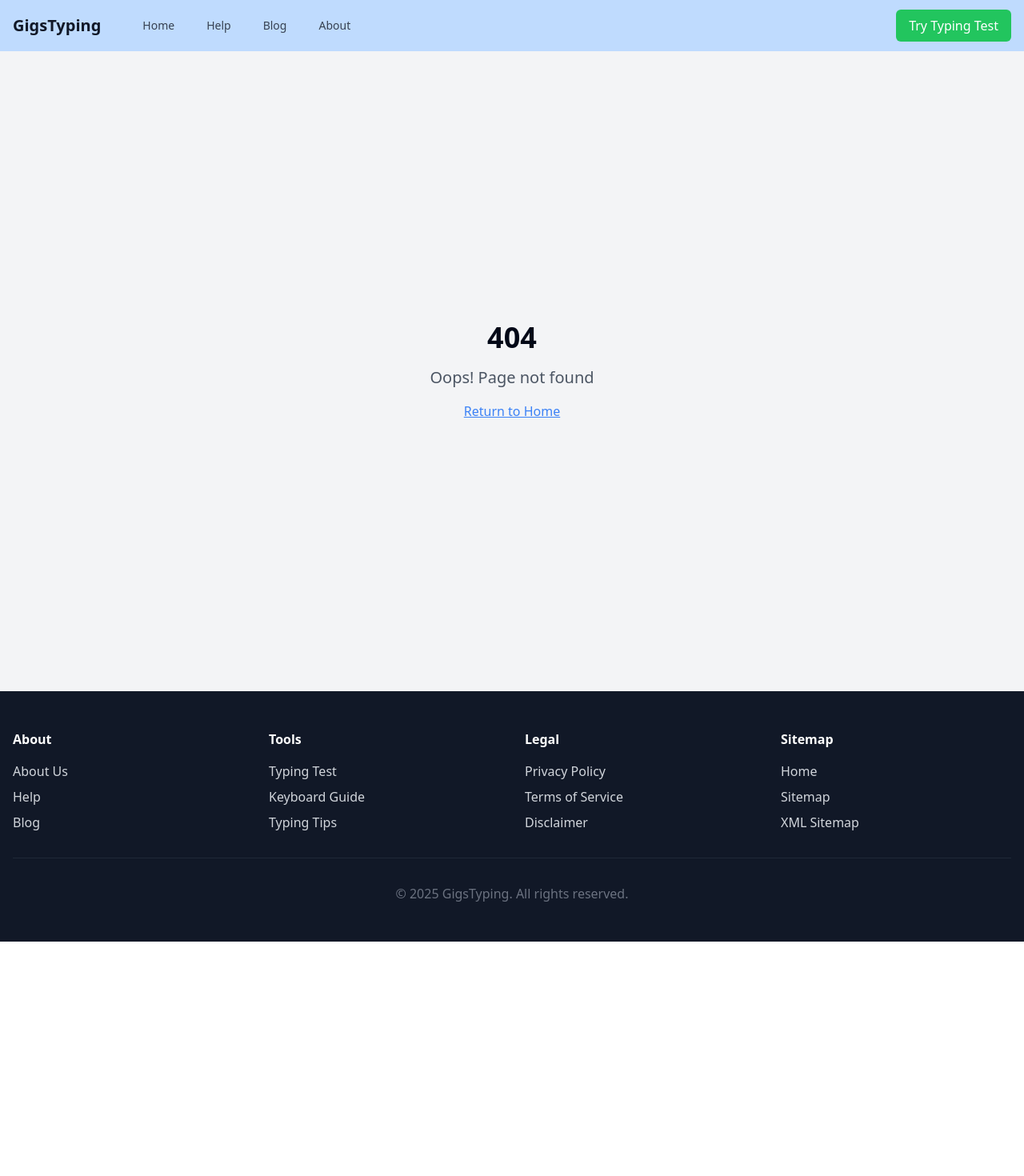
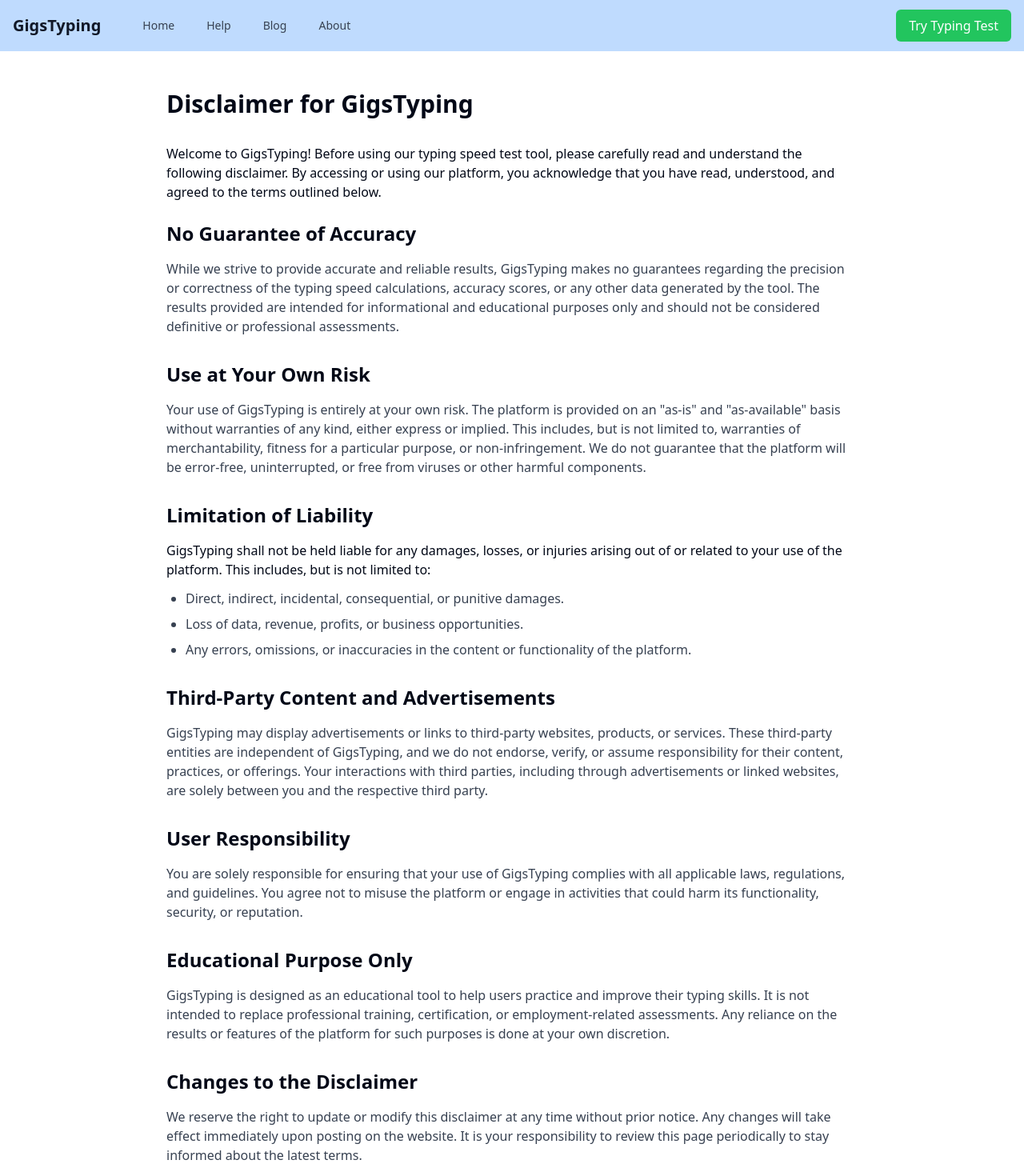
Before and after one commit to gkwickramaarachchi/typing-speed-test, a React (Vite) app: page /disclaimer in a window 1280 px wide. Shown: the top 1470 px of the page at 80% size. Before the commit the page ends 1177 px from the top, so only its background shows below. Built offline with nearby package versions, Linux system fonts and the light colour scheme.

Commit message:
Add disclaimer to Terms page
Added a disclaimer to the Terms page outlining Gigstyping's limitations of liability, accuracy guarantees, and user responsibilities.  The disclaimer also addresses third-party content and clarifies the platform's educational purpose.

```diff
--- a/src/App.tsx
+++ b/src/App.tsx
@@ -14,6 +14,7 @@ import Navbar from "./components/Navbar";
 import Footer from "./components/Footer";
 import Privacy from "./pages/Privacy";
 import Terms from "./pages/Terms";
+import Disclaimer from "./pages/Disclaimer";
 
 const queryClient = new QueryClient();
 
@@ -34,6 +35,7 @@ const App = () => (
               <Route path="/about" element={<About />} />
               <Route path="/privacy" element={<Privacy />} />
               <Route path="/terms" element={<Terms />} />
+              <Route path="/disclaimer" element={<Disclaimer />} />
               <Route path="*" element={<NotFound />} />
             </Routes>
           </main>
--- /dev/null
+++ b/src/pages/Disclaimer.tsx
@@ -0,0 +1,89 @@
+
+import React from "react";
+
+const Disclaimer = () => {
+  return (
+    <div className="max-w-4xl mx-auto px-4 py-12">
+      <h1 className="text-3xl font-bold mb-8">Disclaimer for GigsTyping</h1>
+
+      <p className="mb-6">
+        Welcome to GigsTyping! Before using our typing speed test tool, please carefully read and understand
+        the following disclaimer. By accessing or using our platform, you acknowledge that you have read,
+        understood, and agreed to the terms outlined below.
+      </p>
+
+      <section className="mb-8">
+        <h2 className="text-2xl font-semibold mb-4">No Guarantee of Accuracy</h2>
+        <p className="text-gray-700">
+          While we strive to provide accurate and reliable results, GigsTyping makes no guarantees regarding
+          the precision or correctness of the typing speed calculations, accuracy scores, or any other data
+          generated by the tool. The results provided are intended for informational and educational purposes
+          only and should not be considered definitive or professional assessments.
+        </p>
+      </section>
+
+      <section className="mb-8">
+        <h2 className="text-2xl font-semibold mb-4">Use at Your Own Risk</h2>
+        <p className="text-gray-700">
+          Your use of GigsTyping is entirely at your own risk. The platform is provided on an "as-is" and
+          "as-available" basis without warranties of any kind, either express or implied. This includes,
+          but is not limited to, warranties of merchantability, fitness for a particular purpose, or
+          non-infringement. We do not guarantee that the platform will be error-free, uninterrupted, or
+          free from viruses or other harmful components.
+        </p>
+      </section>
+
+      <section className="mb-8">
+        <h2 className="text-2xl font-semibold mb-4">Limitation of Liability</h2>
+        <p className="mb-3">
+          GigsTyping shall not be held liable for any damages, losses, or injuries arising out of or related
+          to your use of the platform. This includes, but is not limited to:
+        </p>
+        <ul className="list-disc ml-6 text-gray-700 space-y-2">
+          <li>Direct, indirect, incidental, consequential, or punitive damages.</li>
+          <li>Loss of data, revenue, profits, or business opportunities.</li>
+          <li>Any errors, omissions, or inaccuracies in the content or functionality of the platform.</li>
+        </ul>
+      </section>
+
+      <section className="mb-8">
+        <h2 className="text-2xl font-semibold mb-4">Third-Party Content and Advertisements</h2>
+        <p className="text-gray-700">
+          GigsTyping may display advertisements or links to third-party websites, products, or services.
+          These third-party entities are independent of GigsTyping, and we do not endorse, verify, or assume
+          responsibility for their content, practices, or offerings. Your interactions with third parties,
+          including through advertisements or linked websites, are solely between you and the respective third party.
+        </p>
+      </section>
+
+      <section className="mb-8">
+        <h2 className="text-2xl font-semibold mb-4">User Responsibility</h2>
+        <p className="text-gray-700">
+          You are solely responsible for ensuring that your use of GigsTyping complies with all applicable
+          laws, regulations, and guidelines. You agree not to misuse the platform or engage in activities
+          that could harm its functionality, security, or reputation.
+        </p>
+      </section>
+
+      <section className="mb-8">
+        <h2 className="text-2xl font-semibold mb-4">Educational Purpose Only</h2>
+        <p className="text-gray-700">
+          GigsTyping is designed as an educational tool to help users practice and improve their typing skills.
+          It is not intended to replace professional training, certification, or employment-related assessments.
+          Any reliance on the results or features of the platform for such purposes is done at your own discretion.
+        </p>
+      </section>
+
+      <section>
+        <h2 className="text-2xl font-semibold mb-4">Changes to the Disclaimer</h2>
+        <p className="text-gray-700">
+          We reserve the right to update or modify this disclaimer at any time without prior notice.
+          Any changes will take effect immediately upon posting on the website. It is your responsibility
+          to review this page periodically to stay informed about the latest terms.
+        </p>
+      </section>
+    </div>
+  );
+};
+
+export default Disclaimer;
```
